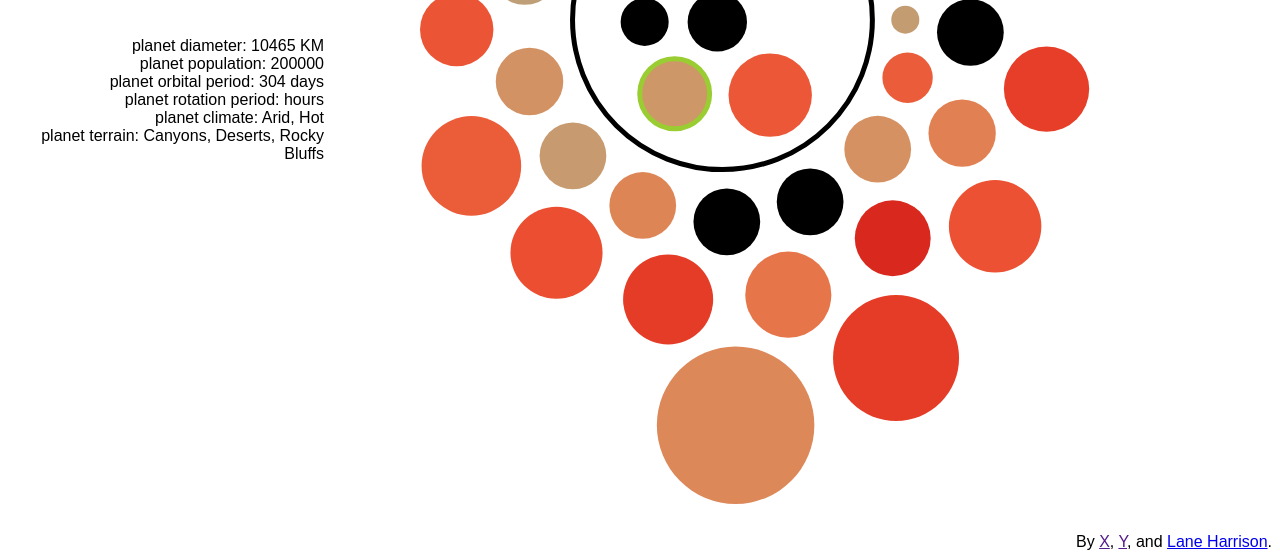
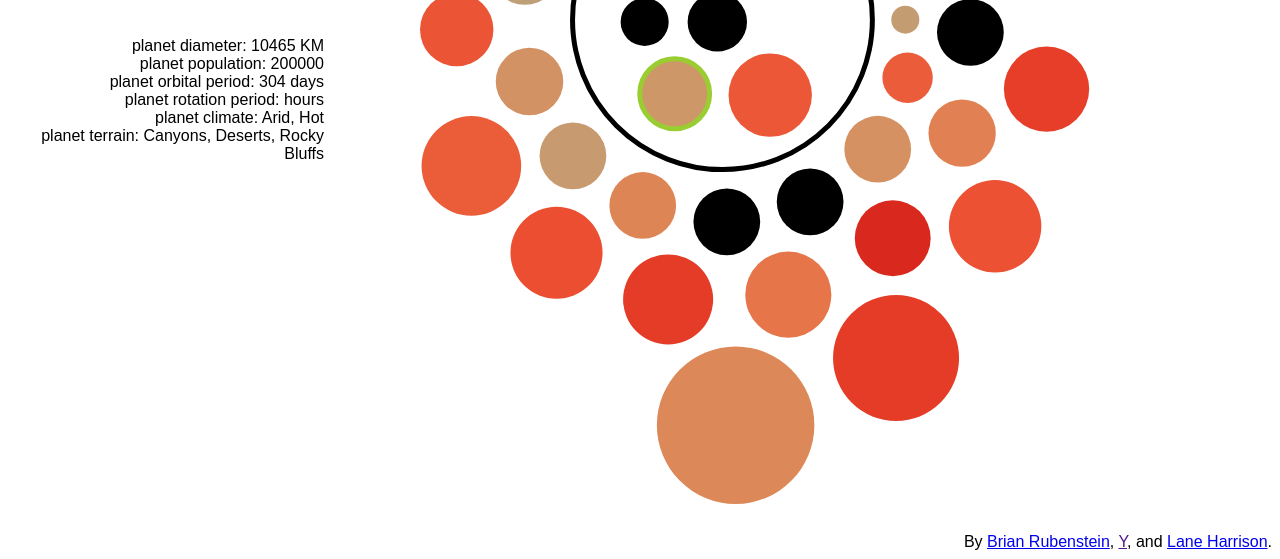
Before and after one commit to blrubenstein/star-wars-planets-data-vis, a website: page index.html in a window 1280 px wide. Shown: the part 458-1017 px from the top of the page. Drawn offline with nearby package versions, Linux system fonts and the light colour scheme.

Commit message:
Added linkedin info for Brian

```diff
--- a/index.html
+++ b/index.html
@@ -73,7 +73,7 @@ footer {
 </div>
 
 <footer>
-  By <a href="">X</a>, <a href="">Y</a>, and <a href="http://twitter.com/laneharrison">Lane Harrison</a>.
+  By <a href="www.linkedin.com/in/brianrubenstein3564b192">Brian Rubenstein</a>, <a href="">Y</a>, and <a href="http://twitter.com/laneharrison">Lane Harrison</a>.
 </footer>
 
 
```
